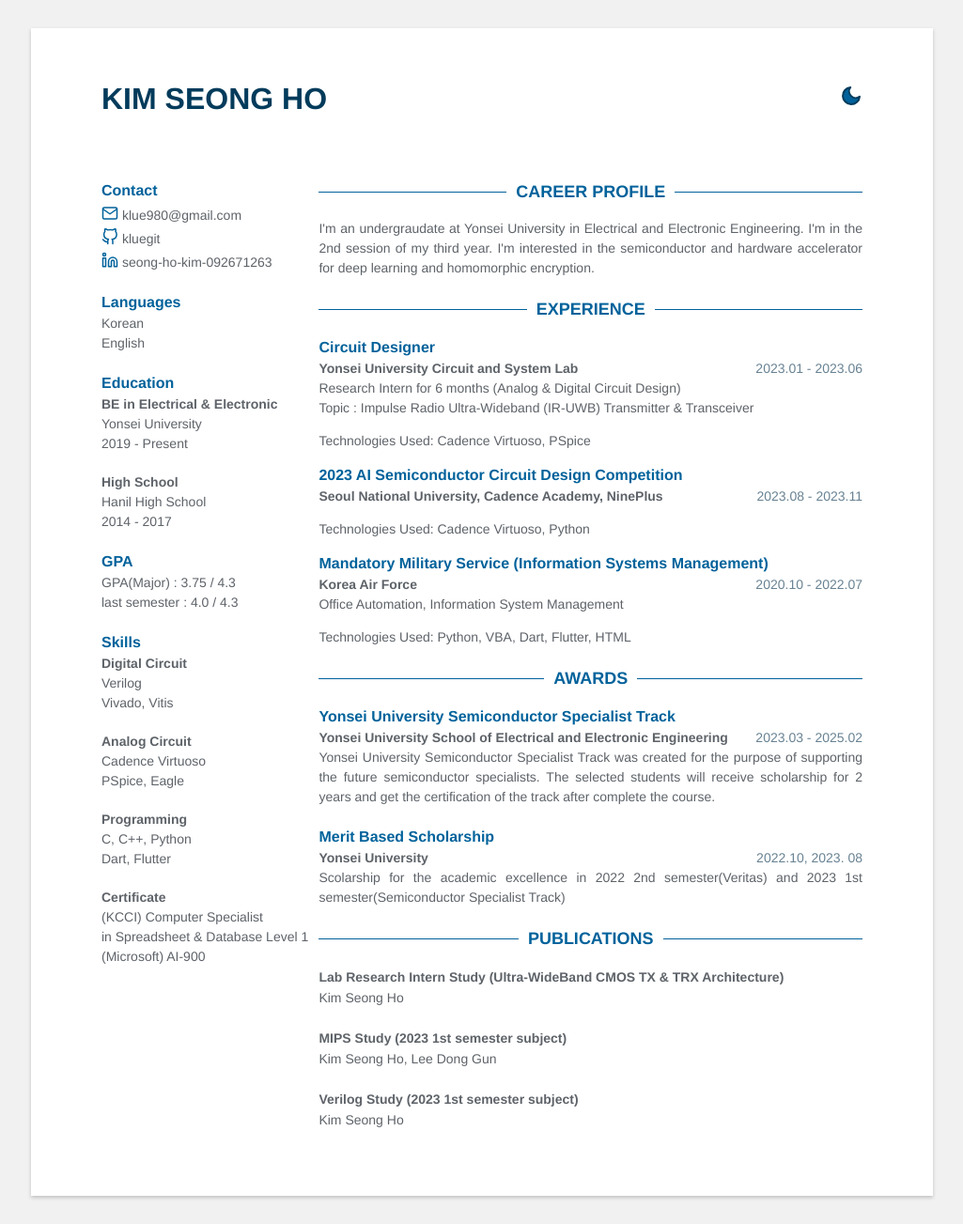
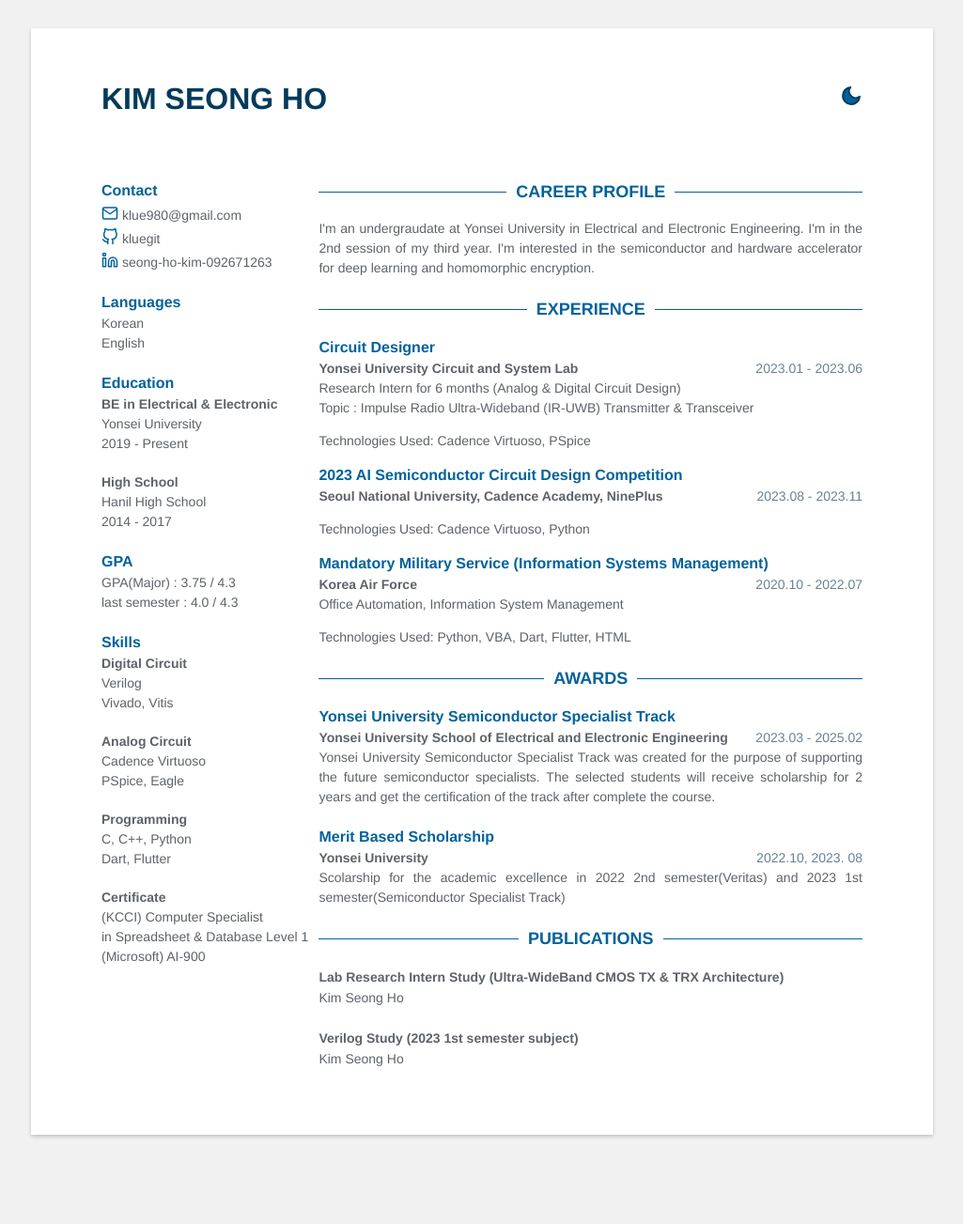
Before and after one commit to klue980/klue980.github.io, a Jekyll site: the page built from index.html, in a window 1280 px wide. Shown: the whole page at 94% size, without its empty margins (127-1152 px from the left). Built offline with Jekyll 4.4.1, drawn with Linux system fonts in a browser that asks for light colours; after the commit the page ends 1238 px from its top, so only the background shows below that.

Commit message:
delete MIPS study

```diff
--- a/_data/data.yml
+++ b/_data/data.yml
@@ -102,11 +102,6 @@ publications:
     authors: Kim Seong Ho
     conference:
 
-  - title: MIPS Study (2023 1st semester subject)
-    link: "https://drive.google.com/file/d/1C2D128rdXu1TDjQuUDisAWQjt8xYxLXu/view?usp=sharing"
-    authors: Kim Seong Ho, Lee Dong Gun
-    conference:
-
   - title: Verilog Study (2023 1st semester subject)
     link: "https://drive.google.com/file/d/1dF-PVI3go3UXlrq878XzSWHfLPUsNj3k/view?usp=sharing"
     authors: Kim Seong Ho
```
